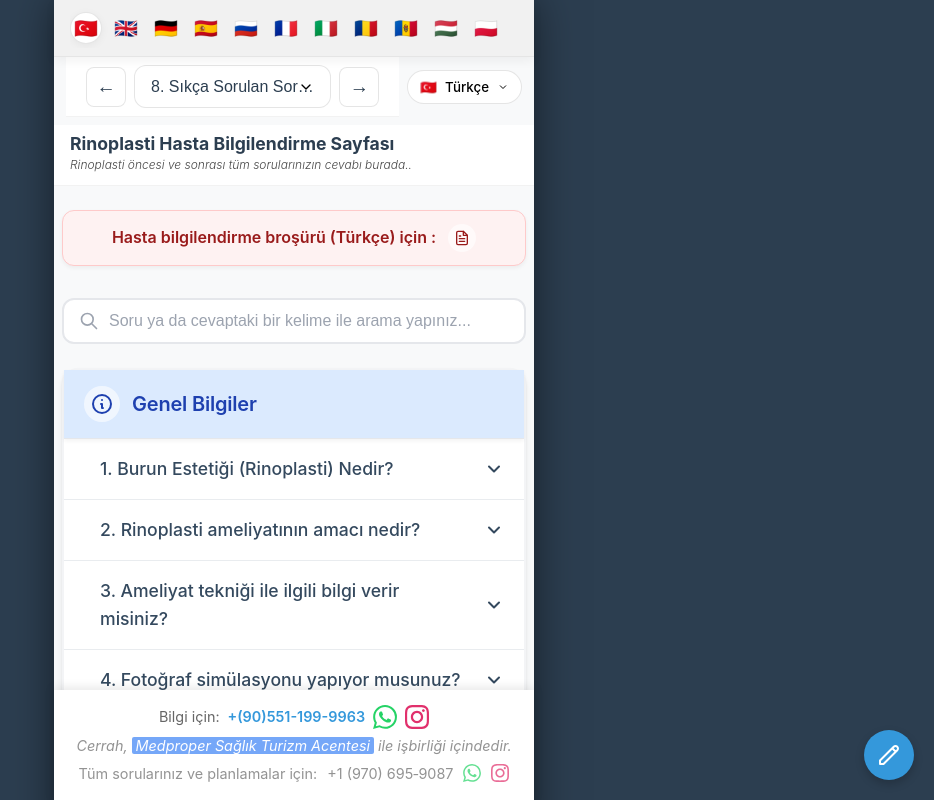
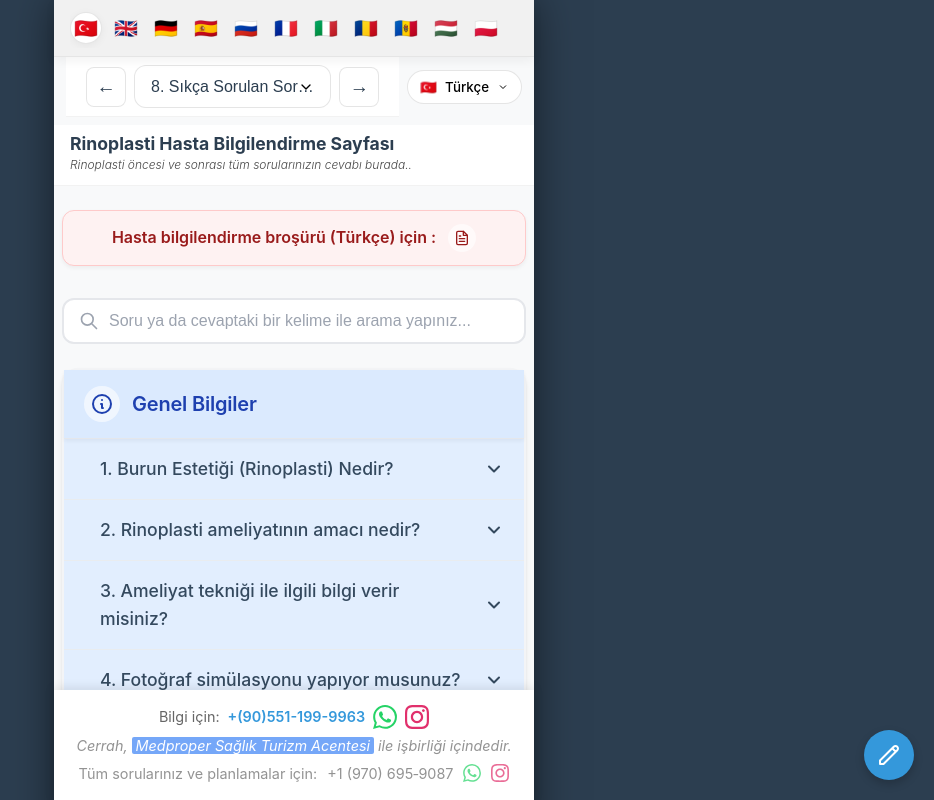
Before and after one commit to niedy707/rhinoplasty-info, a React (Vite) app: page / in a window 1280 px wide. Shown: the top 800 px of the page, without its empty margins (346-1280 px from the left). Built offline with nearby package versions, Linux system fonts and the light colour scheme.

Commit message:
fix: pass missing bgColor prop to AccordionHeader

```diff
--- a/src/components/FAQSection.jsx
+++ b/src/components/FAQSection.jsx
@@ -441,6 +441,7 @@ const FAQSection = ({ lang, data }) => {
                     onClick={() => toggleAccordion(uniqueId)}
                     $isOpen={openId === uniqueId}
                     $isEditMode={isEditMode}
+                    $bgColor={colors.questionBg}
                   >
                     <div className="header-content">
                       {isEditMode ? (
```
